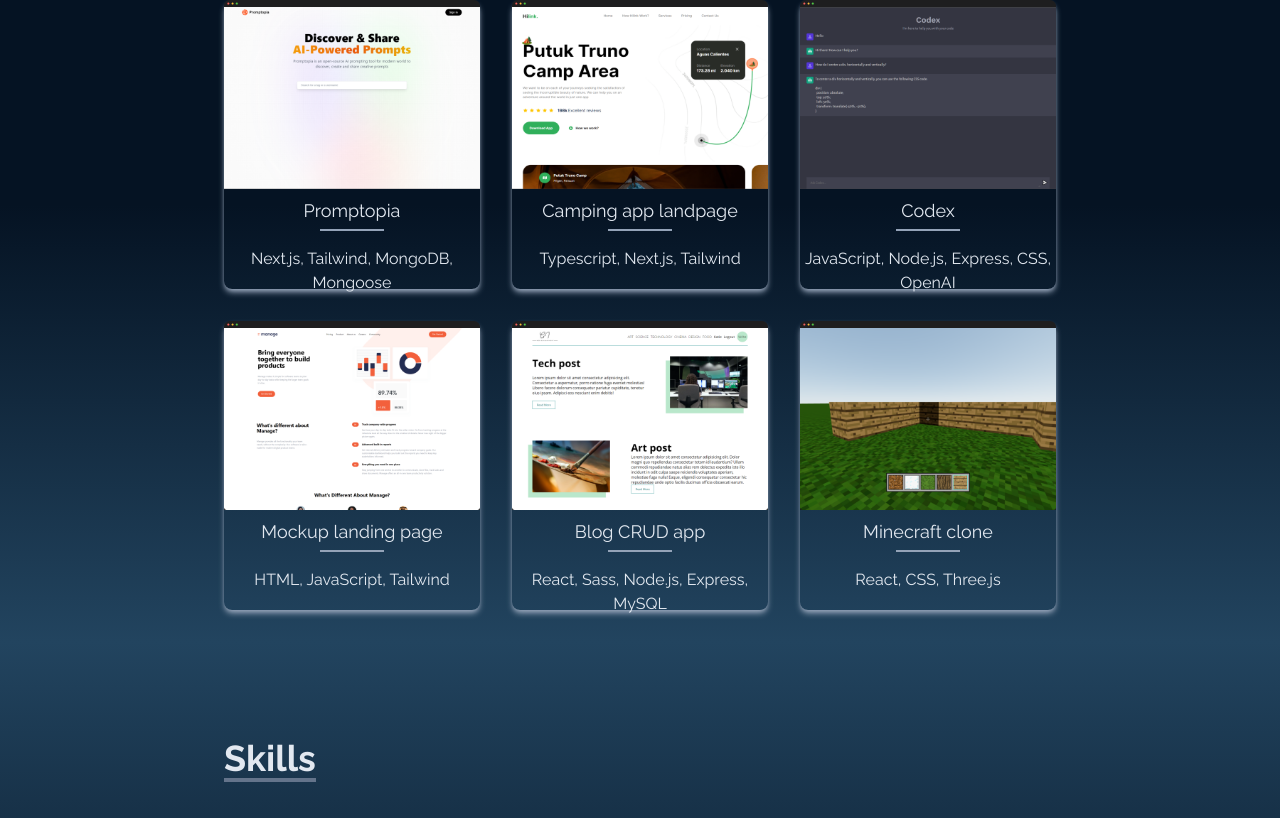
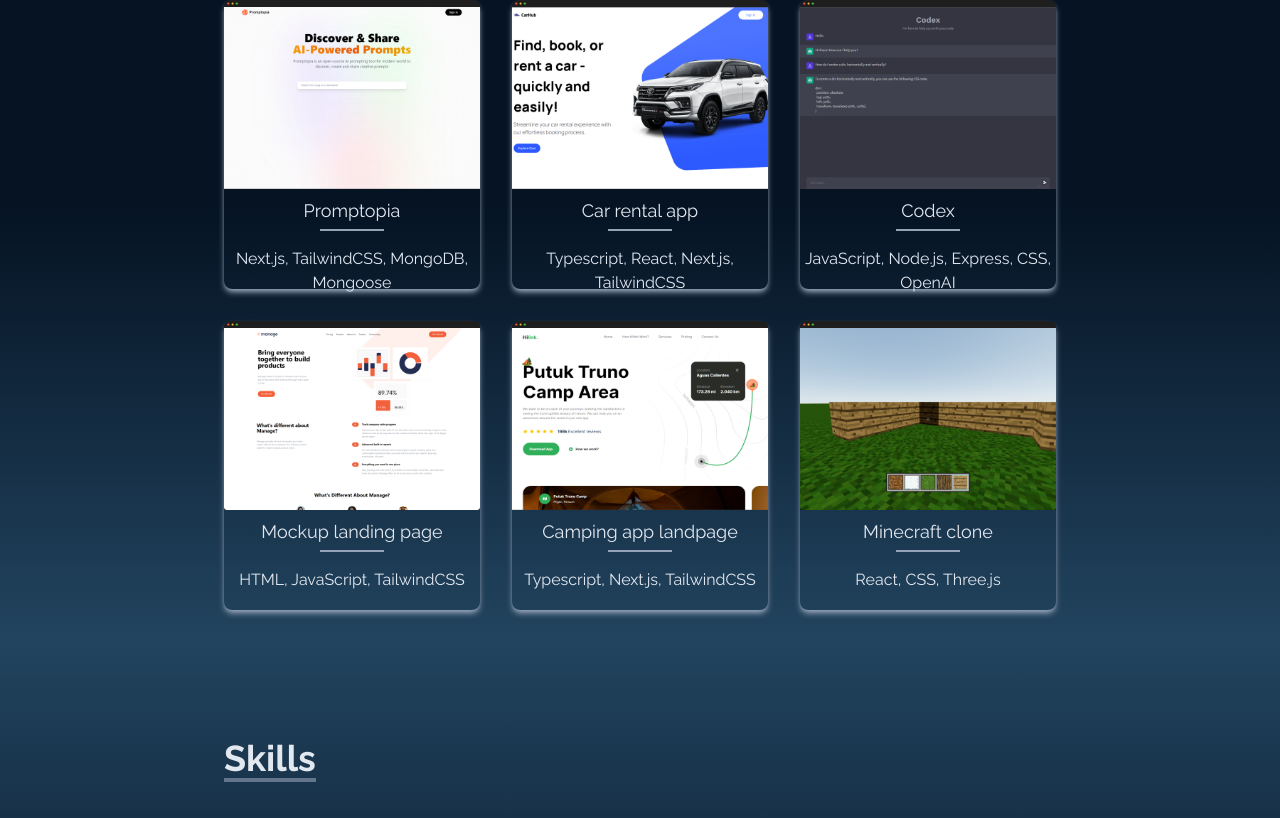
Before and after one commit to GerardoIsaac/Portfolio, a React (Create React App) app: page / in a window 1280 px wide. Shown: the part 1864-2682 px from the top of the page. Built offline with nearby package versions, Linux system fonts and the light colour scheme.

Commit message:
add cars rental app to portfolio

```diff
--- a/src/components/Portfolio.jsx
+++ b/src/components/Portfolio.jsx
@@ -1,11 +1,10 @@
 import promptopia from "../assets/portfolio/promptopia.png";
 import minecraft from "../assets/portfolio/minecraft.png";
-import blog from "../assets/portfolio/blog.png";
+//import blog from "../assets/portfolio/blog.png";
 import hilink from "../assets/portfolio/hilink.png";
 import landingpage from "../assets/portfolio/landingpage.png";
 import codex from "../assets/portfolio/codex.png";
-//import movies from "../assets/portfolio/movies.png";
-//import sonical from "../assets/portfolio/sonical.png";
+import carsapp from "../assets/portfolio/carsapp.png";
 import { FaGithub } from "react-icons/fa";
 import { HiOutlineGlobeAlt } from "react-icons/hi";
 
@@ -15,31 +14,39 @@ const Portfolio = () => {
       id: 4,
       src: landingpage,
       title: "Mockup landing page",
-      tools: "HTML, JavaScript, Tailwind",
+      tools: "HTML, JavaScript, TailwindCSS",
       repo: "https://github.com/GerardoIsaac/Landing-page",
       demo: "https://gerardoisaac.github.io/Landing-page/",
     },
     {
-      id: 2,
+      id: 5,
       src: hilink,
       title: "Camping app landpage",
-      tools: "Typescript, Next.js, Tailwind",
+      tools: "Typescript, Next.js, TailwindCSS",
       repo: "https://github.com/GerardoIsaac/Camp-Traveler-App",
       demo: "https://camptraveling.netlify.app/",
     },
     {
+      id: 2,
+      src: carsapp,
+      title: "Car rental app",
+      tools: "Typescript, React, Next.js, TailwindCSS",
+      repo: "https://github.com/GerardoIsaac/car-showcase-app",
+      demo: "https://car-showcase-app-nu.vercel.app/",
+    },
+    /* {
       id: 5,
       src: blog,
       title: "Blog CRUD app",
       tools: "React, Sass, Node.js, Express, MySQL",
       repo: "https://github.com/GerardoIsaac/Blog-app",
       demo: "",
-    },
+    }, */
     {
       id: 1,
       src: promptopia,
       title: "Promptopia",
-      tools: "Next.js, Tailwind, MongoDB, Mongoose",
+      tools: "Next.js, TailwindCSS, MongoDB, Mongoose",
       repo: "https://github.com/GerardoIsaac/AI-prompts-app",
       demo: "https://ai-prompts-app-gerardoisaac.vercel.app/",
     },
@@ -59,22 +66,6 @@ const Portfolio = () => {
       repo: "https://github.com/GerardoIsaac/OpenAI-chatbot",
       demo: "https://open-ai-chatbot-gerardoisaac.vercel.app/",
     },
-    /* {
-      id: 5,
-      src: movies,
-      title: "Movie searching app",
-      tools: "React, CSS, RESTful API",
-      repo: "https://github.com/GerardoIsaac/Movie_search_app",
-      demo: "https://gerardoisaac.github.io/Movie_search_app/",
-    }, */
-    /* {
-      id: 7,
-      src: sonical,
-      title: "Sonical landing page",
-      tools: "HTML, Bootstrap, CSS",
-      repo: "https://github.com/GerardoIsaac/Sonical-landing-page",
-      demo: "https://gerardoisaac.github.io/Sonical-landing-page/",
-    }, */
   ];
 
   return (
```
Also changed, not shown: src/assets/portfolio/carsapp.png (added).
